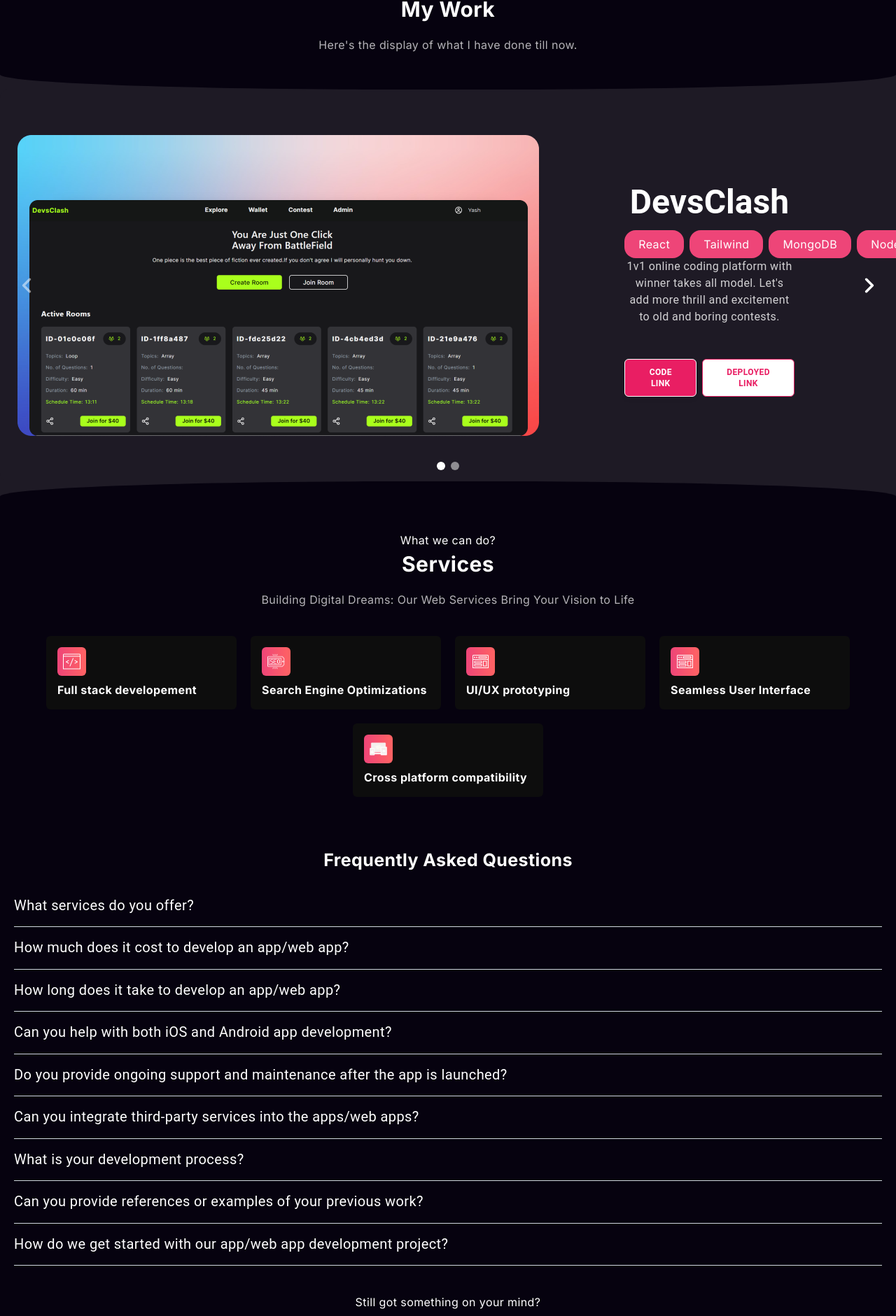
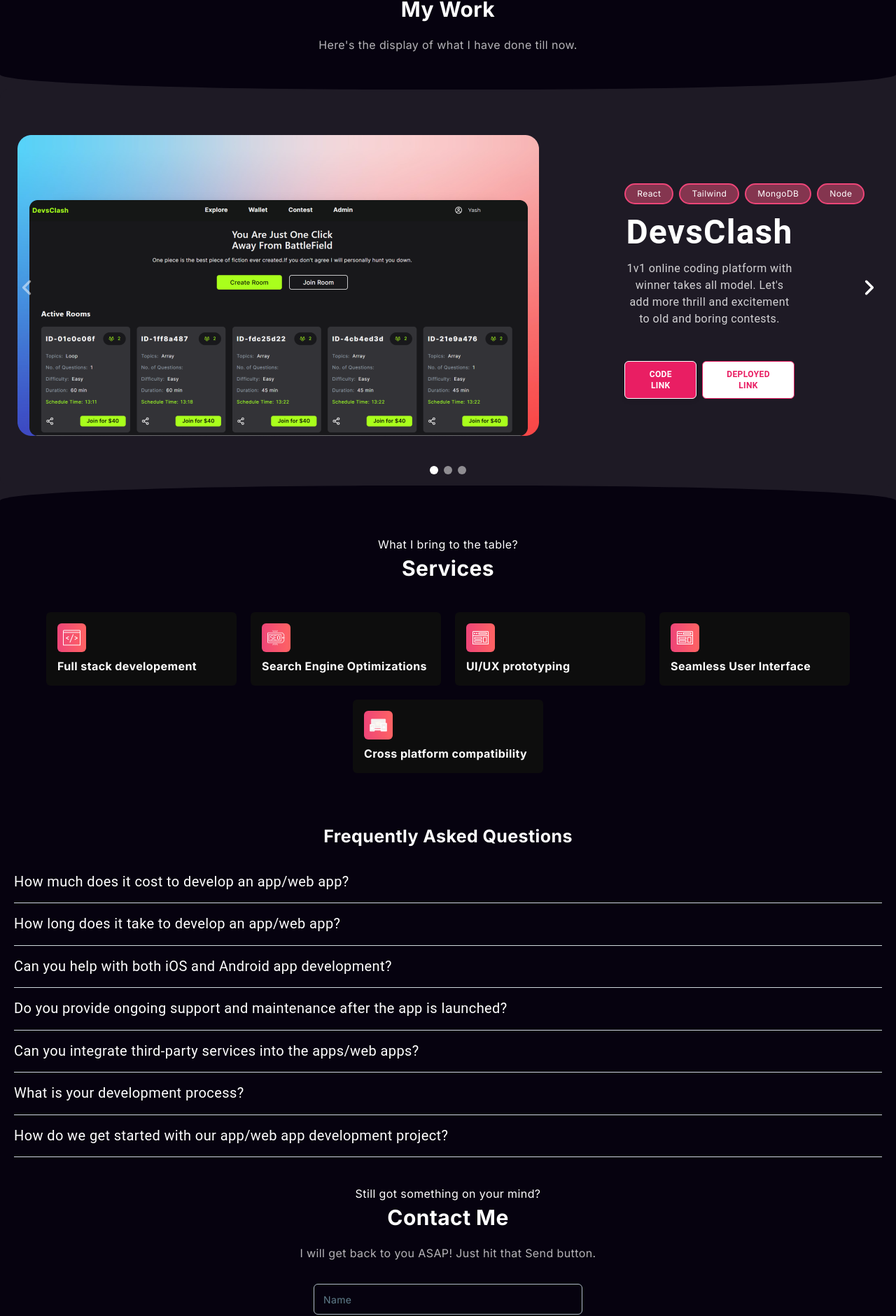
Before and after one commit to Yvg2244/yvgupta, a Next.js app: page / in a window 1280 px wide. Shown: the part 871-2752 px from the top of the page at 70% size. Built offline with nearby package versions, Linux system fonts and the light colour scheme.

Commit message:
added links updated data

```diff
--- a/app/page.js
+++ b/app/page.js
@@ -22,6 +22,7 @@
 import emailjs from "@emailjs/browser";
 import Link from "next/link";
 import project1 from "../assests/project-devsclash.png";
+import project3 from "../assests/project-schedular.png";
 import dp from "../assests/dp.svg";
 import project2 from "../assests/project-redowl.png";
 import icon_frontend from "../assests/icons8-frontend.png";
@@ -50,10 +51,10 @@
     e.preventDefault();
     emailjs
       .sendForm(
-        "service_053iy3d",
-        "template_kweexvx",
+        "service_lxgm61x",
+        "template_impl6yk",
         form.current,
-        "00o5Rc2ipt69UwAvh"
+        "fwGClaUIYwSddEuv1"
       )
       .then(
         (result) => {
@@ -81,10 +82,13 @@
         as="li"
         variant="small"
         color="white"
-        className="p-1 font-normal"
+        className="p-1 tracking-wider font-normal"
       >
-        <a href="#contact" className="flex items-center">
-          Contact Us
+        <a
+          href="https://drive.google.com/file/d/1oG4tsKKfjVXq6UbutFFreegMOSM12iGT/view?usp=drive_link"
+          className="flex font-semibold items-center"
+        >
+          My Resume
         </a>
       </Typography>
       <Typography
@@ -93,8 +97,11 @@
         color="white"
         className="p-1 font-normal"
       >
-        <a href="#work" className="flex items-center">
-          Our Work
+        <a
+          href="https://github.com/Yvg2244"
+          className="flex font-semibold tracking-wider items-center"
+        >
+          Github
         </a>
       </Typography>
       <Typography
@@ -103,8 +110,11 @@
         color="white"
         className="p-1 font-normal"
       >
-        <a href="#FAQ" className="flex items-center">
-          FAQs
+        <a
+          href="https://www.linkedin.com/in/yashverdhangupta/"
+          className="flex font-semibold tracking-wider items-center"
+        >
+          LinkedIn
         </a>
       </Typography>
     </ul>
@@ -232,7 +242,7 @@
             sx={{ color: "white" }}
             className="rounded-lg z-[20] tracking-wider font-bold bg-gradient-to-r from-[#F83A3A] from-0% via-[#F13CC7] via-50% to-[#7000FF] to-100% py-[12px] px-[40px]"
           >
-            <Link href="#contact">Lets Work Togehter!</Link>{" "}
+            <Link href="#contact">Let&apos;s Work Togehter!</Link>{" "}
           </Button>
         </section>
         <article
@@ -256,27 +266,27 @@
                 />
                 <div className="inset-0 grid h-full w-full place-items-center bg-[#1E1A25]">
                   <div className="w-3/4 text-center md:w-2/4">
+                    <div className="flex gap-2 text-[12px] my-4">
+                      <div className="py-1 px-4 bg-[#84354f] border-[#EE4578] border-2 rounded-[1rem] ">
+                        React
+                      </div>
+                      <div className="py-1 px-4 bg-[#84354f] border-[#EE4578] border-2 rounded-[1rem] ">
+                        Tailwind
+                      </div>
+                      <div className="py-1 px-4 bg-[#84354f] border-[#EE4578] border-2 rounded-[1rem] ">
+                        MongoDB
+                      </div>
+                      <div className="py-1 px-4 bg-[#84354f] border-[#EE4578] border-2 rounded-[1rem] ">
+                        Node
+                      </div>
+                    </div>
                     <Typography
                       variant="h1"
                       color="white"
-                      className="mb-4 mt-4 text-xl md:text-4xl lg:text-5xl"
+                      className="mb-4 mt-4 text-xl md:text-4xl tracking-wide lg:text-5xl"
                     >
                       DevsClash
                     </Typography>
-                    <div className="flex gap-2">
-                      <div className="py-2 px-5 bg-[#EE4578] rounded-[1rem] ">
-                        React
-                      </div>
-                      <div className="py-2 px-5 bg-[#EE4578] rounded-[1rem] ">
-                        Tailwind
-                      </div>
-                      <div className="py-2 px-5 bg-[#EE4578] rounded-[1rem] ">
-                        MongoDB
-                      </div>
-                      <div className="py-2 px-5 bg-[#EE4578] rounded-[1rem] ">
-                        Node
-                      </div>
-                    </div>
                     <Typography
                       variant="lead"
                       color="white"
@@ -314,10 +324,21 @@
                 />
                 <div className="inset-0 grid h-full w-full place-items-center bg-[#1E1A25]">
                   <div className="w-3/4 text-center md:w-2/4">
+                    <div className="flex gap-2 text-[12px] my-4">
+                      <div className="py-1 px-4 bg-[#84354f] border-[#EE4578] border-2 rounded-[1rem] ">
+                        Next JS
+                      </div>
+                      <div className="py-1 px-4 bg-[#84354f] border-[#EE4578] border-2 rounded-[1rem] ">
+                        Tailwind
+                      </div>
+                      <div className="py-1 px-4 bg-[#84354f] border-[#EE4578] border-2 rounded-[1rem] ">
+                        Javascript
+                      </div>
+                    </div>
                     <Typography
                       variant="h1"
                       color="white"
-                      className="mb-4 mt-4 text-xl md:text-4xl lg:text-5xl"
+                      className="mb-4 tracking-wide mt-4 text-xl md:text-4xl lg:text-5xl"
                     >
                       RedOwl Schools
                     </Typography>
@@ -353,56 +374,74 @@
                   </div>
                 </div>
               </div>
+              <div className="px-4 lg:flex lg:flex-row justify-center items-center lg:h-auto h-full w-full">
+                <Image
+                  src={project3}
+                  alt="project schedular"
+                  className="h-full w-full object-cover"
+                />
+                <div className="inset-0 grid h-full w-full place-items-center bg-[#1E1A25]">
+                  <div className="w-3/4 text-center md:w-2/4">
+                    <div className="flex gap-2 text-[12px] my-4">
+                      <div className="py-1 px-4 bg-[#84354f] border-[#EE4578] border-2 rounded-[1rem] ">
+                        Next
+                      </div>
+                      <div className="py-1 px-4 bg-[#84354f] border-[#EE4578] border-2 rounded-[1rem] ">
+                        Tailwind
+                      </div>
+                      <div className="py-1 px-4 bg-[#84354f] border-[#EE4578] border-2 rounded-[1rem] ">
+                        MongoDB
+                      </div>
+                      <div className="py-1 px-4 bg-[#84354f] border-[#EE4578] border-2 rounded-[1rem] ">
+                        Node
+                      </div>
+                    </div>
+                    <Typography
+                      variant="h1"
+                      color="white"
+                      className="mb-4 tracking-wide mt-4 text-xl md:text-4xl lg:text-5xl"
+                    >
+                      Practical Schedular
+                    </Typography>
+                    <Typography
+                      variant="lead"
+                      color="white"
+                      className="mb-12 text-md opacity-80"
+                    >
+                      Schedular that takes in excel sheet of students and
+                      creates a custom schedule.
+                    </Typography>
+                    <div className="flex justify-center gap-2">
+                      <Button
+                        size="md"
+                        className="justify-center items-center py-[10px] px-[20px] border-white border-[1px] bg-pink-500 rounded-md text-white"
+                      >
+                        <Link href="https://github.com/Yvg2244/redowl">
+                          Code Link
+                        </Link>{" "}
+                      </Button>
+
+                      <Button
+                        size="md"
+                        className="justify-center items-center py-[10px] px-[20px] border-pink-500 border-[1px] bg-white text-pink-500 rounded-md"
+                        variant="text"
+                      >
+                        <Link href="https://redowlschools.vercel.app/">
+                          Deployed Link
+                        </Link>
+                      </Button>
+                    </div>
+                  </div>
+                </div>
+              </div>
             </Carousel>
             <div className="w-[100vw] h-[3rem] bg-[#06020f] absolute bottom-[-1rem] rounded-tl-[45%] rounded-tr-[45%]"></div>
           </div>
-          {/* <Box className="flex mt-[6rem] ">
-          <Container className="relative flex flex-col items-center py-[3rem] h-auto w-[100vw] bg-[#1E1A25] ">
-            <Container className="w-[100vw] h-[3rem] bg-primary absolute top-[-1rem] rounded-bl-[45%] rounded-br-[45%]"></Container>
-            <Image
-              alt=""
-              src={project1}
-              height={200}
-              className="mt-[3rem] mb-[2rem]"
-            />
-            <Container className="flex flex-col w-full items-start gap-6">
-              <Container className="flex text-[10px] gap-4">
-                <div className="justify-center items-center py-[12px] px-[20px] border-[#EE4578] border-[1px] bg-[#852F4E] rounded-[1.5rem]">
-                  React
-                </div>
-                <div className="justify-center items-center py-[12px] px-[20px] border-[#EE4578] border-[1px] bg-[#852F4E] rounded-[1.5rem]">
-                  Python
-                </div>
-                <div className="justify-center items-center py-[12px] px-[20px] border-[#EE4578] border-[1px] bg-[#852F4E] rounded-[1.5rem]">
-                  Tailwind
-                </div>
-              </Container>
-              <h3 className="text-2xl font-bold">DevsClash</h3>
-              <p className="w-full text-start leading-7">
-                Lorem ipsum dolor sit amet consectetur adipisicing elit.
-                Voluptatum aliquid unde dolorum assumenda. Unde libero atque
-                similique adipisci recusandae distinctio et blanditiis nostrum
-                cum eveniet provident fugiat iusto, incidunt fuga!
-              </p>
-              <Container className="flex text-[12px] font-semibold gap-4">
-                <div className="justify-center items-center py-[10px] px-[20px] border-white border-[1px] bg-pink-500 rounded-md">
-                  Code Link
-                </div>
-                <div className="justify-center items-center py-[10px] px-[20px] border-pink-500 border-[1px] bg-white text-pink-500 rounded-md">
-                  Deploy Link
-                </div>
-              </Container>
-            </Container>
-            <Container className="w-[100vw] h-[3rem] bg-primary absolute bottom-[-1rem] rounded-tl-[45%] rounded-tr-[45%]"></Container>
-          </Container>
-        </Box> */}
         </article>
         <section className="flex items-center flex-col">
-          <h4>What we can do?</h4>
+          <h4>What I bring to the table?</h4>
           <h2 className="flex flex-col  text-[30px]  font-bold  ">Services</h2>
-          <p className="px-[10px] text-center opacity-70 mt-[1rem]">
-            Building Digital Dreams: Our Web Services Bring Your Vision to Life{" "}
-          </p>
+
           <div className="flex flex-col md:flex-row md:flex-wrap md:justify-center p-[16px] font-bold gap-5 mt-6 mb-10">
             <div className="flex flex-col p-[16px] bg-[#0D0D0D] md:w-[17rem] rounded-md items-start gap-2">
               <div className="bg-gradient-to-r from-0% from-[#EE4578] to-100% to-[#FF6363] p-2 rounded-md">
@@ -441,18 +480,6 @@
             Frequently Asked Questions
           </h2>
 
-          <Accordion open={open === 1} animate={customAnimation}>
-            <AccordionHeader
-              className="text-white font-normal hover:text-gray-400"
-              onClick={() => handleOpen(1)}
-            >
-              What services do you offer?
-            </AccordionHeader>
-            <AccordionBody className="text-white font-normal hover:text-gray-400">
-              We offer custom app and web app development services tailored to
-              meet your specific needs.
-            </AccordionBody>
-          </Accordion>
           <Accordion open={open === 2} animate={customAnimation}>
             <AccordionHeader
               className="text-white font-normal hover:text-gray-400"
@@ -462,9 +489,9 @@
             </AccordionHeader>
             <AccordionBody className="text-white font-normal hover:text-gray-400">
               The cost of app development varies depending on factors such as
-              project complexity, features, platforms, and timelines. We provide
+              project complexity, features, platforms, and timelines. I provide
               personalized quotes after understanding your requirements in
-              detail. Feel free to reach out to us for a FREE consultation.
+              detail. Feel free to reach out for a FREE consultation.
             </AccordionBody>
           </Accordion>
           <Accordion open={open === 3} animate={customAnimation}>
@@ -477,7 +504,7 @@
             <AccordionBody className="text-white font-normal hover:text-gray-400">
               The development timeline depends on the scope and complexity of
               the project. Simple apps may take a few weeks, while more complex
-              projects can span several months. We work closely with our clients
+              projects can span several months. I work closely with my clients
               to establish realistic timelines and keep them informed throughout
               the development process.
             </AccordionBody>
@@ -490,8 +517,8 @@
               Can you help with both iOS and Android app development?
             </AccordionHeader>
             <AccordionBody className="text-white font-normal hover:text-gray-400">
-              Yes, we have expertise in developing apps for both iOS and Android
-              platforms. We can build native apps specific to each platform or
+              Yes, I have expertise in developing apps for both iOS and Android
+              platforms. I can build native apps specific to each platform or
               develop hybrid apps that work on multiple platforms, depending on
               your requirements.
             </AccordionBody>
@@ -505,8 +532,8 @@
               launched?
             </AccordionHeader>
             <AccordionBody className="text-white font-normal hover:text-gray-400">
-              Absolutely! We offer post-launch support and maintenance services
-              to ensure your app runs smoothly. We provide various support
+              Absolutely! I offer post-launch support and maintenance services
+              to ensure your app runs smoothly. I provide various support
               options, including bug fixes, updates, and feature enhancements,
               based on your needs.
             </AccordionBody>
@@ -519,10 +546,10 @@
               Can you integrate third-party services into the apps/web apps?
             </AccordionHeader>
             <AccordionBody className="text-white font-normal hover:text-gray-400">
-              Yes, we can integrate various third-party services, such as
-              payment gateways, social media platforms, analytics tools, and
-              more, based on your requirements. We ensure seamless integration
-              and functionality for a comprehensive app experience
+              Yes, I can integrate various third-party services, such as payment
+              gateways, social media platforms, analytics tools, and more, based
+              on your requirements. I ensure seamless integration and
+              functionality for a comprehensive app experience
             </AccordionBody>
           </Accordion>
           <Accordion open={open === 7} animate={customAnimation}>
@@ -533,27 +560,14 @@
               What is your development process?
             </AccordionHeader>
             <AccordionBody className="text-white font-normal hover:text-gray-400">
-              Our development process typically involves the following steps:
+              My development process typically involves the following steps:
               requirement gathering and analysis, UI/UX design, development,
-              testing, deployment, and ongoing support. We follow agile
+              testing, deployment, and ongoing support. I follow agile
               methodologies, allowing for flexibility and iterative improvements
               during the development cycle.
             </AccordionBody>
           </Accordion>
-          <Accordion open={open === 8} animate={customAnimation}>
-            <AccordionHeader
-              className="text-white font-normal hover:text-gray-400"
-              onClick={() => handleOpen(8)}
-            >
-              Can you provide references or examples of your previous work?
-            </AccordionHeader>
-            <AccordionBody className="text-white font-normal hover:text-gray-400">
-              Absolutely! We have a portfolio section on our website where you
-              can find examples of our previous projects. Additionally, we can
-              provide references upon request to give you a better understanding
-              of our clients satisfaction.
-            </AccordionBody>
-          </Accordion>
+
           <Accordion open={open === 9} animate={customAnimation}>
             <AccordionHeader
               className="text-white font-normal hover:text-gray-400"
@@ -562,10 +576,9 @@
               How do we get started with our app/web app development project?
             </AccordionHeader>
             <AccordionBody className="text-white font-normal hover:text-gray-400">
-              Getting started is simple! Reach out to us through our contact
-              page or by filling out the inquiry form. We&apos;ll get in touch
-              with you promptly to discuss your project requirements and guide
-              you through the next steps.
+              Getting started is simple! Reach out to me through my inquiry
+              form. I will get in touch with you promptly to discuss your
+              project requirements and guide you through the next steps.
             </AccordionBody>
           </Accordion>
         </section>
@@ -578,10 +591,10 @@
           >
             <h4 className="text-center">Still got something on your mind?</h4>
             <h2 className="flex flex-col text-center text-[30px]  font-bold  ">
-              Contact Us
+              Contact Me
             </h2>
             <p className="px-[10px] text-center opacity-70 mt-[1rem]">
-              We will get back to you ASAP! Just hit that Send button.
+              I will get back to you ASAP! Just hit that Send button.
             </p>
             <form
               ref={form}
```
Also changed, not shown: assests/project-schedular.png (added).
